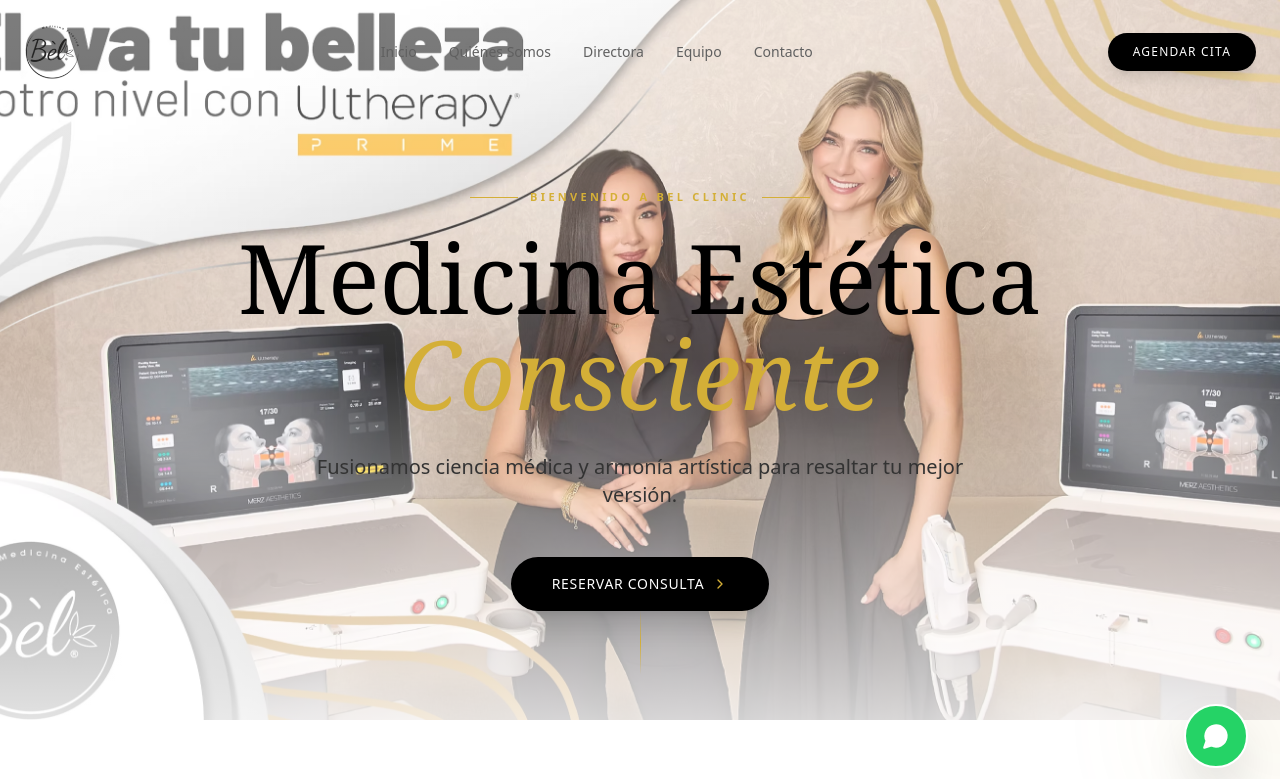
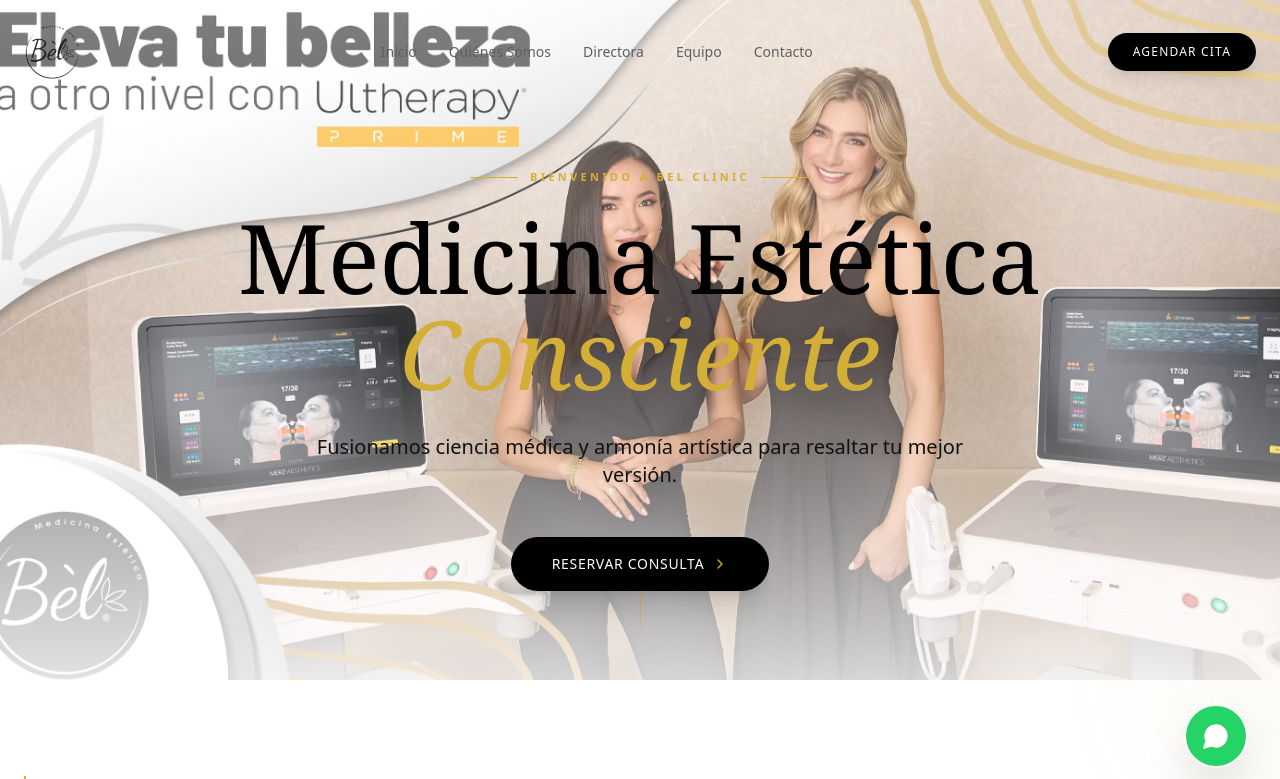
Before and after one commit to belmedica/Beauty-Page, a React (Vite) app in the folder bel-clinic/: page / in a window 1280 px wide. Shown: the top 779 px of the page. Built offline with nearby package versions, Linux system fonts and the light colour scheme.

Commit message:
Cambios de tonos

```diff
--- a/bel-clinic/src/App.jsx
+++ b/bel-clinic/src/App.jsx
@@ -1,7 +1,6 @@
 import React, { useState, useEffect, useRef } from 'react';
 import { Phone, Mail, Instagram, Facebook, Calendar, ChevronRight, MessageCircle, MapPin, Play, Star } from 'lucide-react';
 
-// --- IMPORTACIÓN DE IMÁGENES (Desde src/Photos) ---
 import logoImg from './Photos/logo.png';
 import mariaPaulaImg from './Photos/maria paula bello.png';
 import milenaImg from './Photos/milena ortiz tamayo.avif';
@@ -9,7 +8,6 @@
 import julianaImg from './Photos/juliana cabrera.avif';
 import camilaImg from './Photos/maria camila mora ibata.avif';
 import angelicaImg from './Photos/angelica rosillo cardenas.avif';
-// Asegúrate de tener tu imagen de fondo guardada como 'fondo.jpg'
 import heroImg from './Photos/fondo.avif';
 
 // --- CONFIGURACIÓN DE COLORES ---
@@ -152,8 +150,7 @@
 
 const Hero = () => (
   // CAMBIO: Se cambió h-screen por min-h-[85vh] para que la imagen no se recorte tanto verticalmente
-  <section id="inicio" className="relative w-full min-h-[85vh] md:h-[90vh] flex items-center justify-center overflow-hidden bg-[#FAFAFA]">
-    <div className="absolute inset-0 z-0">
+    <section id="inicio" className="relative w-full min-h-[75vh] md:h-[85vh] flex items-center justify-center overflow-hidden bg-[#FAFAFA]">    <div className="absolute inset-0 z-0">
       <img
         src={heroImg}
         alt="Fondo Estético Minimalista"
@@ -182,8 +179,7 @@
       </FadeInSection>
 
       <FadeInSection delay={400}>
-        {/* CAMBIO: Texto oscurecido (text-[#333333]) y con más peso (font-normal) para mejorar legibilidad */}
-        <p className="text-lg md:text-xl text-[#333333] font-normal mb-12 max-w-2xl mx-auto leading-relaxed drop-shadow-sm">
+        <p className="text-lg md:text-xl text-[#111111] font-normal mb-12 max-w-2xl mx-auto leading-relaxed drop-shadow-sm">
           Fusionamos ciencia médica y armonía artística para resaltar tu mejor versión.
         </p>
       </FadeInSection>
@@ -205,7 +201,6 @@
     </div>
   </section>
 );
-
 const AboutSection = () => (
   <section id="quienes-somos" className="py-24 px-6 bg-white relative overflow-hidden">
     <div className="absolute top-0 right-0 w-64 h-64 bg-[#D4AF37] opacity-5 rounded-full blur-3xl -translate-y-1/2 translate-x-1/2"></div>
```
